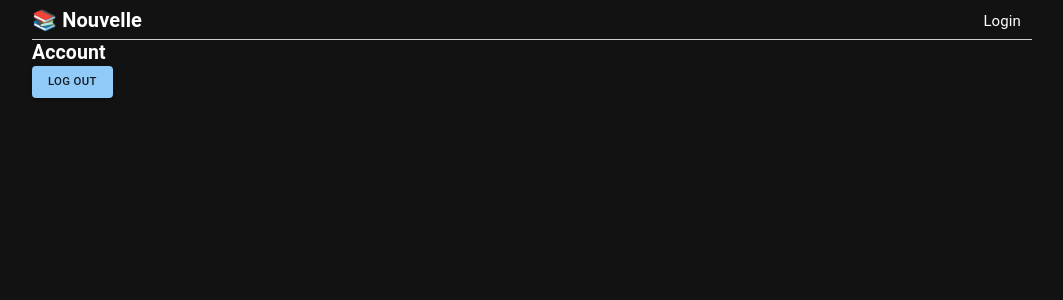
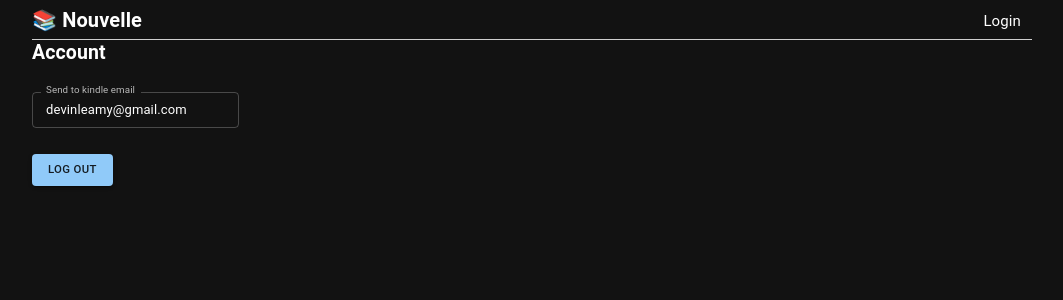
Before and after one commit to DevinLeamy/Captain-Book, a React (Create React App) app in the folder client/: page /account in a window 1280 px wide. Shown: the top 300 px of the page, without its empty margins (208-1271 px from the left). Built offline with nearby package versions, Linux system fonts and the light colour scheme; no server answers.

Commit message:
Created hook for to 'fetch' and retrieve user data

```diff
--- a/client/src/auth/AuthContext.tsx
+++ b/client/src/auth/AuthContext.tsx
@@ -2,7 +2,7 @@ import { createContext, ReactNode } from "react"
 import { signInWithPopup, GoogleAuthProvider } from "firebase/auth"
 
 import { User } from "types/User"
-import { auth } from "firebase/firebase"
+import { auth } from "../firebase/firebase"
 import { usePersistentState } from "hooks/usePersistentState"
 
 type AuthContextT = {
--- a/client/src/hooks/useLibrary.ts
+++ b/client/src/hooks/useLibrary.ts
@@ -1,8 +1,8 @@
 import { useState, useEffect } from "react"
 import { NouvelleAPI } from "../api/api"
 
-import { useAuth } from "../hooks/useAuth"
-import { Book } from "../types/Book"
+import { useAuth } from "hooks/useAuth"
+import { Book } from "types/Book"
 import { usePersistentState } from "./usePersistentState"
 
 type useLibraryT = {
--- /dev/null
+++ b/client/src/hooks/useUserData.tsx
@@ -0,0 +1,28 @@
+import { User } from "types/User"
+import { useAuth } from "./useAuth"
+
+type useUserDataT = {
+    user: User
+    kindleEmail: string | undefined
+    updateKindleEmail: (newKindleEmail: string) => Promise<void>
+}
+
+/**
+ * Hook to get user data. Assumes the user has already been authenticated.
+ */
+const useUserData = (): useUserDataT => {
+    const { user, token } = useAuth()
+
+    const updateKindleEmail = async (newKindleEmail: string) => {
+        // TODO
+    }
+
+    return {
+        user: user!,
+        // kindleEmail: "the420kindle@kindle.com",
+        kindleEmail: "devinleamy@gmail.com",
+        updateKindleEmail,
+    }
+}
+
+export { useUserData }
--- a/client/src/pages/account/AccountPage.tsx
+++ b/client/src/pages/account/AccountPage.tsx
@@ -1,14 +1,50 @@
-import { Button } from "@mui/material"
+import { useState } from "react"
+
+import { Button, TextField } from "@mui/material"
 import { useAuth } from "hooks/useAuth"
+import { useUserData } from "hooks/useUserData"
 
 const AccountPage = () => {
+    const { kindleEmail } = useUserData()
     const { onLogout } = useAuth()
+    const [displayedKindleEmail, setDisplayedKindleEmail] = useState<string>(kindleEmail ?? "")
+    const updatedEmail = displayedKindleEmail != (kindleEmail ?? "")
+
+    const updateKindleEmail = () => {
+        // TODO
+    }
+
+    const revertChanges = () => {
+        setDisplayedKindleEmail(kindleEmail ?? "")
+    }
+
     return (
         <div className="w-full">
-            <div className="text-2xl font-bold">Account</div>
-            <Button variant="contained" onClick={onLogout}>
-                Log out
-            </Button>
+            <div className="text-2xl font-bold mb-8">Account</div>
+            <TextField
+                label="Send to kindle email"
+                value={displayedKindleEmail}
+                onChange={(e) => setDisplayedKindleEmail(e.target.value)}
+                size="small"
+                className="font-bold"
+            />
+            <div className="mt-8">
+                {updatedEmail && (
+                    <>
+                        <Button variant="contained" onClick={updateKindleEmail}>
+                            Update Information
+                        </Button>
+                        <Button variant="contained" onClick={revertChanges}>
+                            Cancel
+                        </Button>
+                    </>
+                )}
+            </div>
+            <div className="mt-8">
+                <Button variant="contained" onClick={onLogout}>
+                    Log out
+                </Button>
+            </div>
         </div>
     )
 }
--- a/client/src/pages/library/BookDetailsDisplay.tsx
+++ b/client/src/pages/library/BookDetailsDisplay.tsx
@@ -10,6 +10,7 @@ import { Book } from "../../types/Book"
 import "./BookDetailsDisplay.css"
 import { useAuth } from "../../hooks/useAuth"
 import { NouvelleAPI } from "../../api/api"
+import { useUserData } from "hooks/useUserData"
 
 type BookDetailsDisplayT = {
     book: Book
@@ -31,8 +32,7 @@ const BookDetailsDisplay: React.FC<BookDetailsDisplayT> = ({
     onFocusStop,
 }) => {
     const { token } = useAuth()
-    let kindleEmail = "devinleamy@gmail.com"
-    // let kindleEmail = "the420kindle@kindle.com"
+    const { kindleEmail } = useUserData()
 
     const onToggleSentToKindle = async () => {
         let success = await NouvelleAPI.toggleBookSentToKindle(book.id, token!)
@@ -50,6 +50,11 @@ const BookDetailsDisplay: React.FC<BookDetailsDisplayT> = ({
     }
 
     const onSendToKindle = async () => {
+        if (kindleEmail === undefined) {
+            alert("Please set your kindle email in the Account page.")
+            return
+        }
+
         let success = await NouvelleAPI.sendLibraryBookToKindle(kindleEmail, book, token!)
         alert(`Send to kindle: ${success}`)
     }
```
